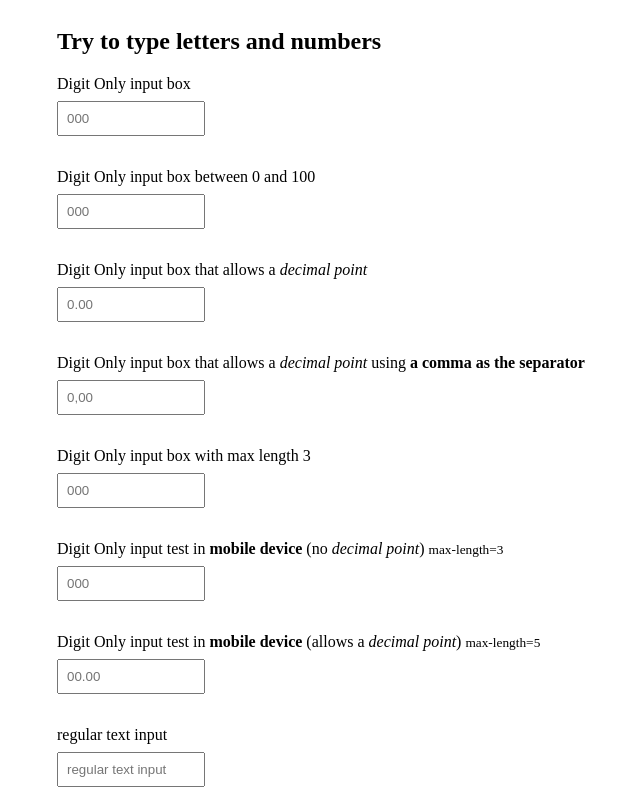
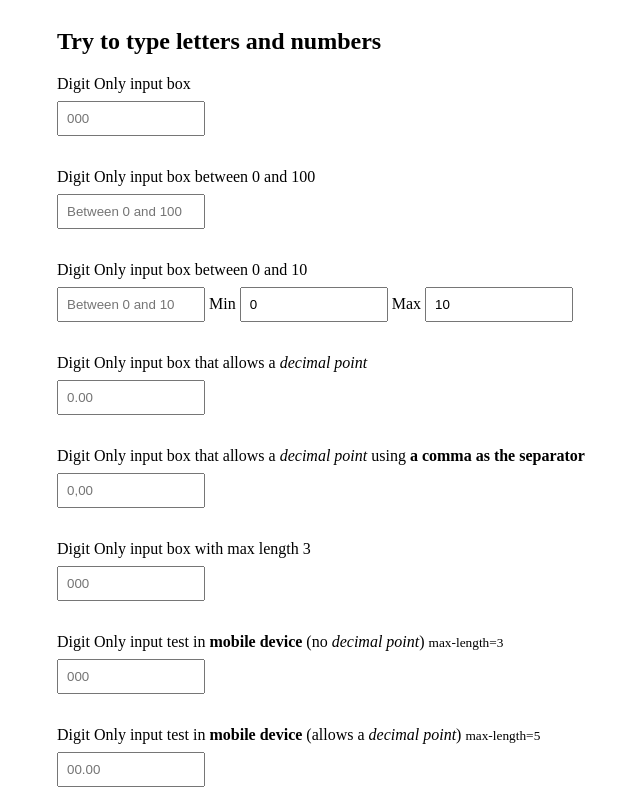
Before and after one commit to changhuixu/ngx-digit-only, an Angular app: page / in a window 1280 px wide. Shown: the top 800 px of the page, without its empty margins (319-959 px from the left). Built offline with nearby package versions, Linux system fonts and the light colour scheme.

Commit message:
test(min-max): add tests

```diff
--- a/src/app/app.component.html
+++ b/src/app/app.component.html
@@ -4,8 +4,16 @@
   <label for="digit-only">Digit Only input box</label>
   <input id="digit-only" type="text" digitOnly placeholder="000" />
 
-  <label for="digit-only">Digit Only input box between 0 and 100</label>
-  <input id="digit-only" type="text" digitOnly placeholder="000" max="100" min="0"  />
+  <label for="digit-only-min-max">Digit Only input box between 0 and 100</label>
+  <input id="digit-only-min-max" type="text" digitOnly placeholder="Between 0 and 100"  min="0" max="100"  />
+
+  <label for="digit-only-min-max-binding">Digit Only input box between {{ min }} and {{ max }}</label>
+  <input id="digit-only-min-max-binding" type="text" digitOnly placeholder="Between {{ min }} and {{ max }}" [min]="min" [max]="max" />
+
+  Min
+  <input id="min" type="text" digitOnly placeholder="Min" [(ngModel)]="min" />
+  Max
+  <input id="max" type="text" digitOnly placeholder="Max" [(ngModel)]="max" />
 
   <label for="digit-only-decimal">
     Digit Only input box that allows a <i>decimal point</i>
--- a/src/app/app.component.ts
+++ b/src/app/app.component.ts
@@ -7,6 +7,9 @@ import { Component } from '@angular/core';
 })
 export class AppComponent {
   amount: string;
+  min = 0;
+  max = 10;
+
   watchAmountValue() {
     const value = Number(this.amount);
     this.amount = value.toFixed(2);
```
Also changed, not shown: 1 other file (tests, documents, lock files or other folders).
